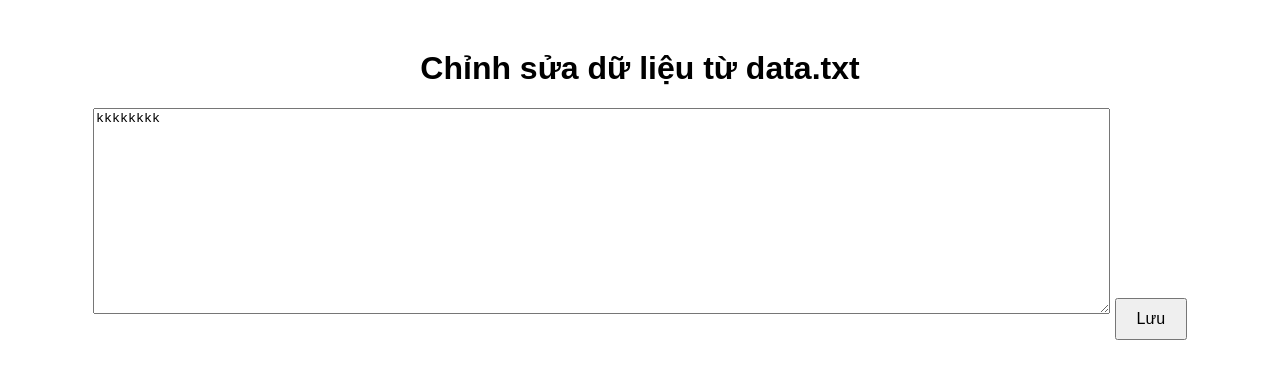
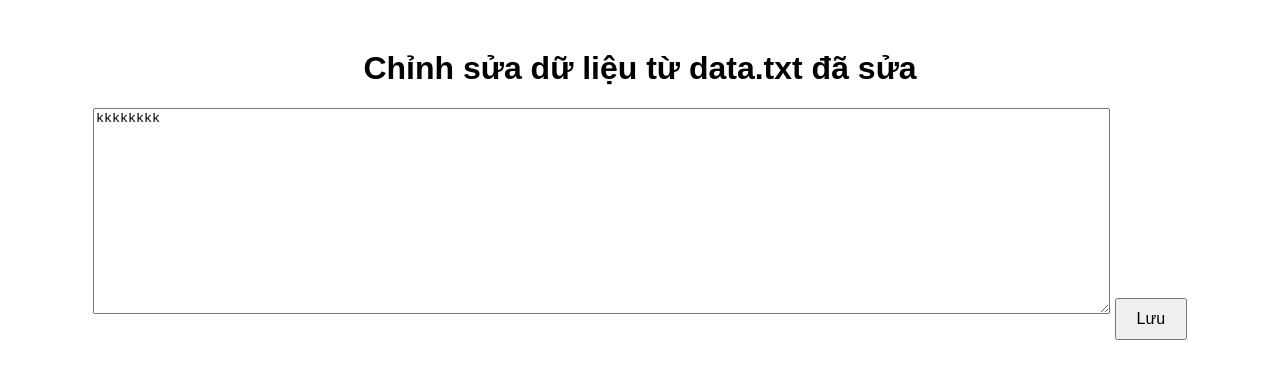
Before and after one commit to thanhnv100800/demo-tk, a plain HTML site: page index.html in a window 1280 px wide. Drawn offline with Linux system fonts and the light colour scheme.

Commit message:
Update index.html

```diff
--- a/index.html
+++ b/index.html
@@ -7,7 +7,7 @@
     <link rel="stylesheet" href="style.css">
 </head>
 <body>
-    <h1>Chỉnh sửa dữ liệu từ data.txt</h1>
+    <h1>Chỉnh sửa dữ liệu từ data.txt đã sửa</h1>
     <textarea id="dataContent" rows="10" cols="50"></textarea>
     <button onclick="updateData()">Lưu</button>
     <p id="status"></p>
```
